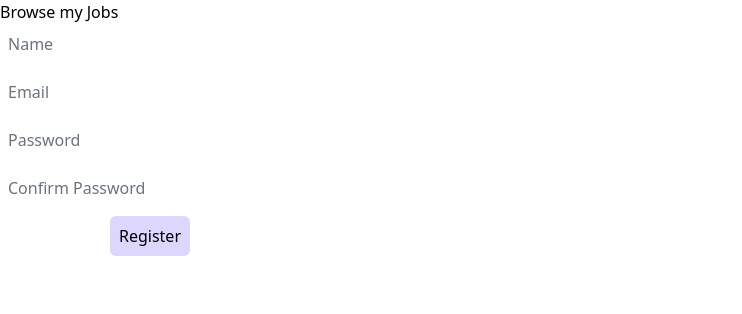
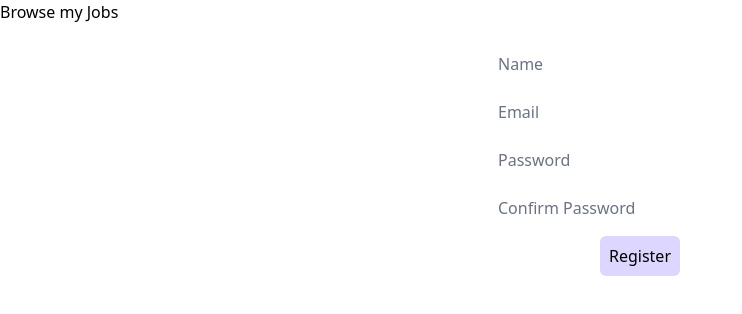
Before and after one commit to xobandech/jobs-node-api, a React (Create React App) app in the folder frontend/: page /auth/register in a window 1280 px wide. Shown: the top 314 px of the page, without its empty margins (0-742 px from the left). Built offline with nearby package versions, Linux system fonts and the light colour scheme.

Commit message:
Move code with form from RegisterPage to RegisterForm

```diff
--- /dev/null
+++ b/frontend/src/components/RegisterForm.tsx
@@ -0,0 +1,106 @@
+import { useState, ChangeEvent, FormEvent } from "react";
+import FormInput from "../components/FormInput";
+
+const defaultFormFields = {
+  name: "",
+  email: "",
+  password: "",
+  confirmPassword: "",
+};
+const RegisterForm = () => {
+  const [formFields, setFormFields] = useState(defaultFormFields);
+  const { name, email, password, confirmPassword } = formFields;
+  const [responseOk, setResponseOk] = useState<null | boolean>(null);
+  const handleChange = (event: ChangeEvent<HTMLInputElement>) => {
+    const { name, value } = event.target;
+    setFormFields({ ...formFields, [name]: value });
+    console.log(formFields);
+  };
+
+  const handleRegister = async (e: FormEvent) => {
+    e.preventDefault();
+    if (password == confirmPassword) {
+      await fetch("http://localhost:3001/api/v1/auth/register", {
+        method: "POST",
+        headers: {
+          "Content-Type": "application/json",
+        },
+        body: JSON.stringify({
+          name,
+          email,
+          password,
+        }),
+      })
+        .then((res) => (res.ok ? setResponseOk(true) : setResponseOk(false)))
+        .then(() => setFormFields(defaultFormFields));
+    }
+    console.log({
+      name,
+      email,
+      password,
+    });
+  };
+  return (
+    <>
+      <form
+        id="myForm"
+        onSubmit={(e) => handleRegister(e)}
+        className="flex mt-5 max-w-[300px] flex-col [&>.input]:mb-3"
+      >
+        <FormInput
+          onChange={handleChange}
+          label="Name"
+          type="text"
+          name="name"
+          value={name}
+          required
+          shrinkLabel={Boolean(name)}
+        />
+        <FormInput
+          onChange={handleChange}
+          label="Email"
+          type="email"
+          name="email"
+          value={email}
+          required
+          shrinkLabel={Boolean(email)}
+        />
+        <FormInput
+          onChange={handleChange}
+          label="Password"
+          type="text"
+          name="password"
+          value={password}
+          required
+          shrinkLabel={Boolean(password)}
+        />
+        <FormInput
+          onChange={handleChange}
+          value={confirmPassword}
+          label="Confirm Password"
+          type="text"
+          name="confirmPassword"
+          required
+          shrinkLabel={Boolean(confirmPassword)}
+        />
+        <button
+          type="submit"
+          className="w-20 mx-auto h-10 rounded-md bg-violet-200"
+        >
+          Register
+        </button>
+      </form>
+      <div
+        className={`${responseOk != null ? "flex justify-center" : "hidden"}`}
+      >
+        {responseOk == true
+          ? "Successfull register"
+          : responseOk == false
+          ? "Register failed..."
+          : ""}
+      </div>
+    </>
+  );
+};
+
+export default RegisterForm
--- a/frontend/src/pages/RegisterPage.tsx
+++ b/frontend/src/pages/RegisterPage.tsx
@@ -1,84 +1,10 @@
-import { useState, ChangeEvent, FormEvent } from "react";
-import FormInput from "../components/FormInput";
-const defaultFormFields = {
-  name: "",
-  email: "",
-  password: "",
-  confirmPassword: "",
-};
+import RegisterForm from "../components/RegisterForm";
+
 const RegisterPage = () => {
-  const [formFields, setFormFields] = useState(defaultFormFields);
-  const { name, email, password, confirmPassword } = formFields;
-  const [responseOk, setResponseOk] = useState<null | boolean>(null)
-  const handleChange = (event: ChangeEvent<HTMLInputElement>) => {
-    const { name, value } = event.target;
-    setFormFields({ ...formFields, [name]: value });
-    console.log(formFields);
-  };
-
-  const handleRegister = async (e: FormEvent) => {
-    e.preventDefault()
-    if (password == confirmPassword) {
-      await fetch("http://localhost:3001/api/v1/auth/register", {
-        method: "POST",
-        headers: {
-          "Content-Type": "application/json",
-        },
-        body: JSON.stringify({
-            name, email, password
-        })
-      }).then(res => res.ok ? setResponseOk(true) : setResponseOk(false));
-    }
-    console.log({
-        name, email, password
-    });
-
-  };
 
   return (
-    <div>
-      <form id="myForm" onSubmit={(e) => handleRegister(e)} className="flex max-w-[300px] flex-col [&>.input]:mb-3">
-        <FormInput
-          onChange={handleChange}
-          label="Name"
-          type="text"
-          name="name"
-          value={name}
-          required
-          shrinkLabel={Boolean(name)}
-        />
-        <FormInput
-          onChange={handleChange}
-          label="Email"
-          type="email"
-          name="email"
-          value={email}
-          required
-          shrinkLabel={Boolean(email)}
-        />
-        <FormInput
-          onChange={handleChange}
-          label="Password"
-          type="text"
-          name="password"
-          value={password}
-          required
-          shrinkLabel={Boolean(password)}
-        />
-        <FormInput
-          onChange={handleChange}
-          value={confirmPassword}
-          label="Confirm Password"
-          type="text"
-          name="confirmPassword"
-          required
-          shrinkLabel={Boolean(confirmPassword)}
-        />
-        <button type="submit" className="w-20 mx-auto h-10 rounded-md bg-violet-200">
-          Register
-        </button>
-      </form>
-      { responseOk == true ? "Successfull register" : responseOk == false ? "Register failed..." : ""}
+    <div className="flex items-center justify-center">
+        <RegisterForm />
     </div>
   );
 };
```
